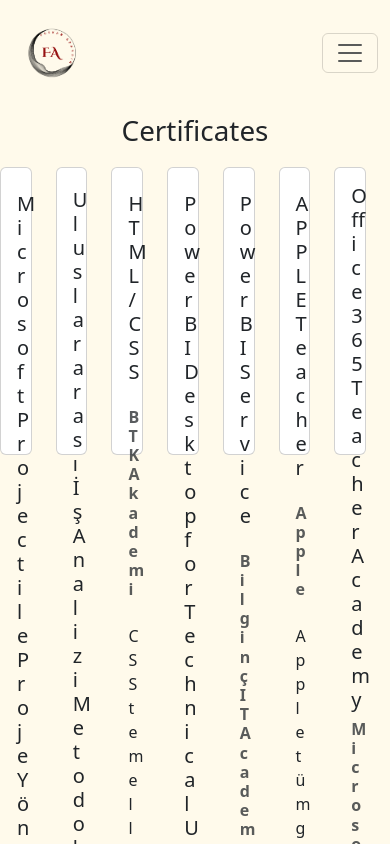
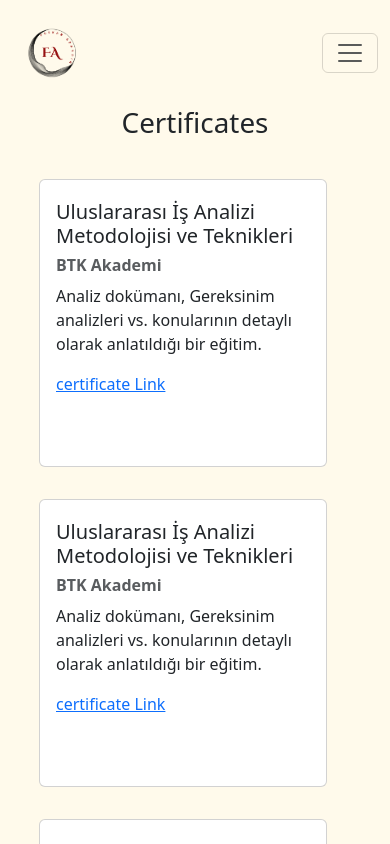
Before and after one commit to FurkanApaydinn/React-Portfolyom, a React (Create React App) app: page /Certificate in a window 390 px wide. Shown: the top 844 px of the page. Built offline with nearby package versions, Linux system fonts and the light colour scheme.

Commit message:
certificate sayfası responsive

```diff
--- a/src/App.css
+++ b/src/App.css
@@ -317,22 +317,32 @@
 .page-info {
   max-width: 700px;
 }
-.Certificate{
+/* .Certificate{
   margin-top: 5%;
   min-height: 80vh;
 
-}
+} */
 .Certificates{
-  margin-top: 2%;
-  display: flex;
-  justify-content:center;
+  min-height: 100vh
 }
 
 .card:hover{
 
-  border: 1px solid black;
-   border-radius: 20%;
+  border: 1px solid rgb(250, 244, 244);
+   border-radius: 10%;
    background-color: white;
    opacity: 0.9;
 
 }
+
+@media only screen and (max-width: 1700px) {
+    .Certificate {
+    display: flex;
+    justify-content: center;
+    align-items: center;
+    flex-direction: column;
+    }
+    .card{
+      margin-top: 2em;
+    }
+}
--- a/src/components/Certificate.jsx
+++ b/src/components/Certificate.jsx
@@ -7,21 +7,22 @@
   return (
     <div>
       <Header />
-      <h1 className='Certificates'>Certificates</h1>
-      <div class="Certificate d-flex justify-content-center ">
+      <div className='Certificates '>
+        <h1 className=' d-flex justify-content-center'>Certificates</h1>
+        <div class=" Certificate d-flex justify-content-center ">
 
           <div class="card me-4 " style={{ width: "18rem", height: "18rem" }}>
             <div class="card-body ">
-            <h5 class="card-title mt-2 " style={{ textAlign: "center" }}>Microsoft Project ile Proje Yönetimi</h5>
-            <h6 class="card-subtitle mt-4 text-muted" style={{ fontWeight: "bold" }}>BTK Akademi</h6>
-            <p class="card-text mt-4">MS-Project ile Proje yönetimi</p>
-            <a href="https://drive.google.com/file/d/1L_1I0R8ZX7FF7N_il9zl4XIE6HOmlDsF/view?usp=share_link" className="card-link mt-3" >certificate Link</a>
+              <h5 class="card-title mt-1 " >Uluslararası İş Analizi Metodolojisi ve Teknikleri</h5>
+              <h6 class="card-subtitle mt-2 text-muted" style={{ fontWeight: "bold" }}>BTK Akademi</h6>
+              <p class="card-text mt-2">Analiz dokümanı, Gereksinim analizleri vs. konularının detaylı olarak anlatıldığı bir eğitim.</p>
+              <a href="https://drive.google.com/file/d/1oeAtfPyrim5fkzTIZfEKYcM1RBBJEO4W/view?usp=sharing" className="card-link mt-1" >certificate Link</a>
 
             </div>
           </div>
           <div class="card me-4 " style={{ width: "18rem", height: "18rem" }}>
             <div class="card-body ">
-            <h5 class="card-title mt-1 " style={{ textAlign: "center" }}>Uluslararası İş Analizi Metodolojisi ve Teknikleri</h5>
+              <h5 class="card-title mt-1 " >Uluslararası İş Analizi Metodolojisi ve Teknikleri</h5>
               <h6 class="card-subtitle mt-2 text-muted" style={{ fontWeight: "bold" }}>BTK Akademi</h6>
               <p class="card-text mt-2">Analiz dokümanı, Gereksinim analizleri vs. konularının detaylı olarak anlatıldığı bir eğitim.</p>
               <a href="https://drive.google.com/file/d/1oeAtfPyrim5fkzTIZfEKYcM1RBBJEO4W/view?usp=sharing" className="card-link mt-1" >certificate Link</a>
@@ -74,6 +75,7 @@
             </div>
           </div>
         </div>
+      </div>
       <Footer />
     </div>
   )
--- a/src/components/Contact.jsx
+++ b/src/components/Contact.jsx
@@ -10,7 +10,7 @@
       <Header />
       <h1 className='baslik'>Contact</h1>
 
-      <div className='contact'>
+      <div className='contact' style={{ width: "90%" }}>
 
 
         <form action='mailto:furkan_apydn@hotmail.com'>
--- a/src/components/header.jsx
+++ b/src/components/header.jsx
@@ -12,7 +12,7 @@
 
       <img className='logo' src={logo} alt="" />
      </a>
-     <button class="navbar-toggler" type="button" data-bs-toggle="collapse" data-bs-target="#navbarSupportedContent" aria-controls="navbarSupportedContent" aria-expanded="false" aria-label="Toggle navigation">
+     <button class="navbar-toggler " type="button" data-bs-toggle="offcanvas" data-bs-target="#offcanvasNavbar" aria-controls="offcanvasNavbar" aria-label="Toggle navigation" >
       <span class="navbar-toggler-icon"></span>
      </button>
      <div className="collapse navbar-collapse" id="navbarSupportedContent">
```
Lines whose indentation alone changed are shown as unchanged.
